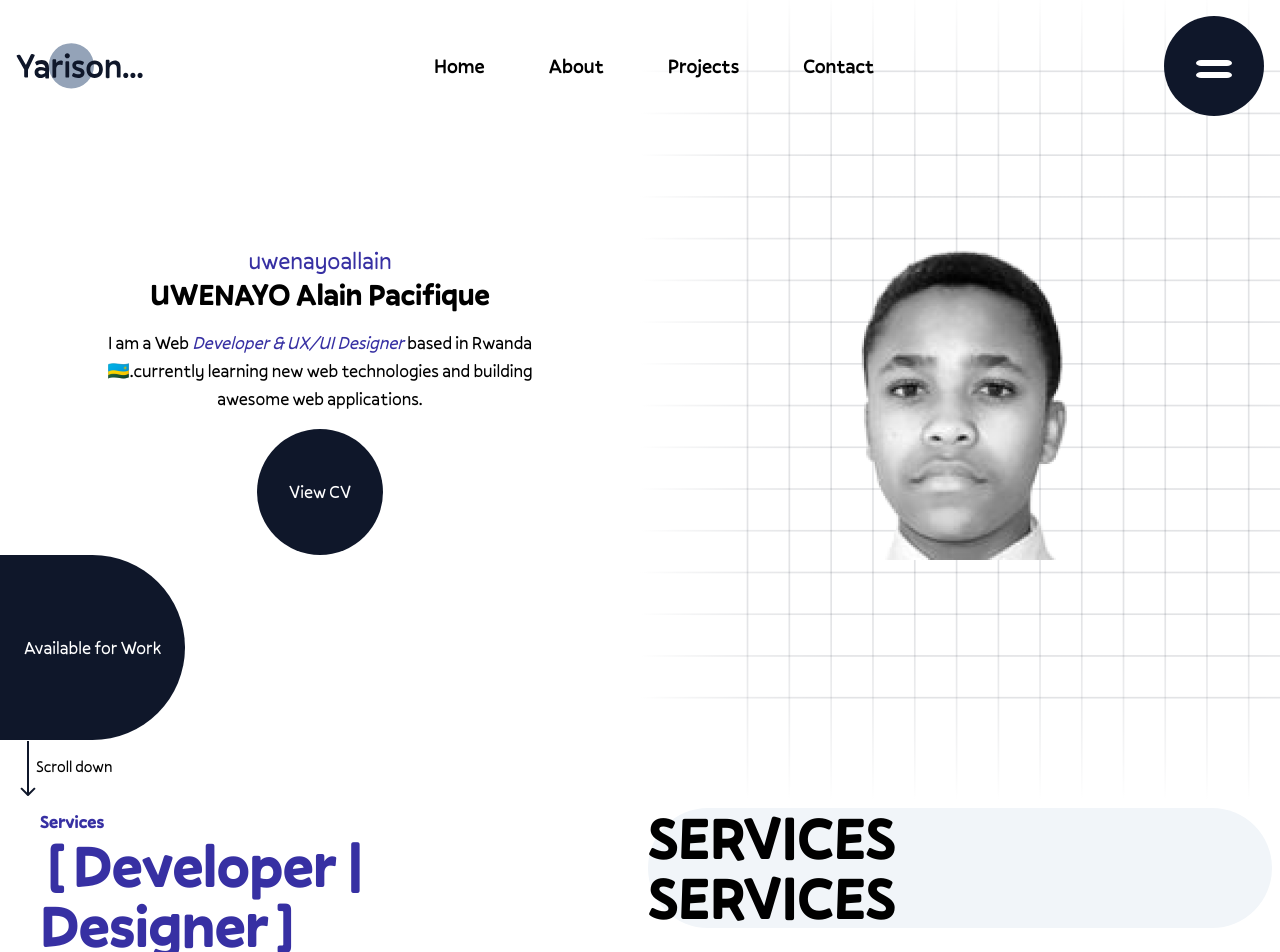
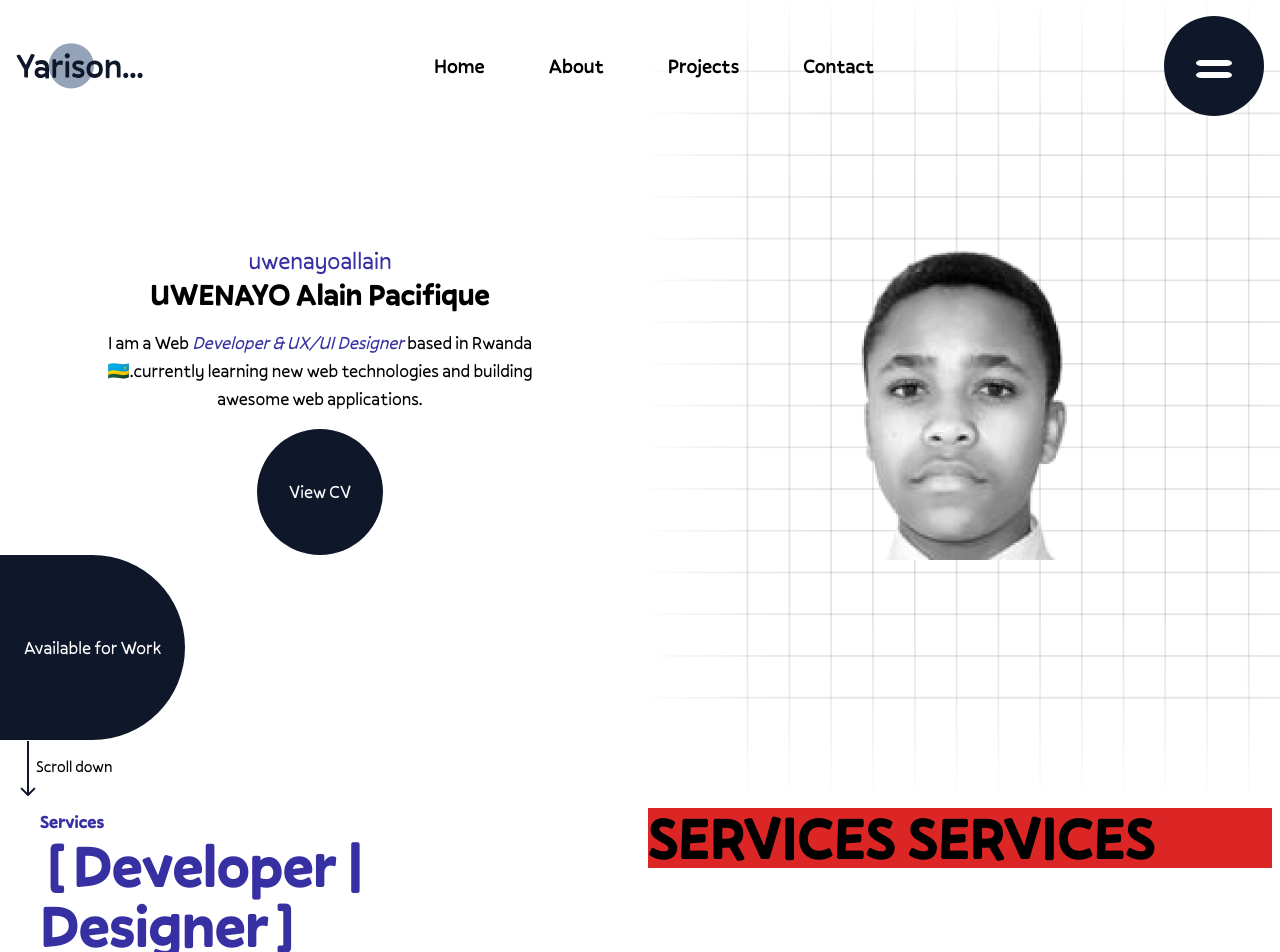
Before and after one commit to uwenayoallain/portifolio, a React (Vite) app: page / in a window 1280 px wide. Shown: the top 952 px of the page. Built offline with nearby package versions, Linux system fonts and the light colour scheme; the HTML template or start-up script is replaced by a standard one.

Commit message:
fix: animations not working

```diff
--- a/package.json
+++ b/package.json
@@ -9,6 +9,7 @@
   },
   "dependencies": {
     "gsap": "^3.10.3",
+    "locomotive-scroll": "^4.1.4",
     "react": "^18.0.0",
     "react-dom": "^18.0.0"
   },
--- a/src/App.tsx
+++ b/src/App.tsx
@@ -14,6 +14,7 @@ function App(): JSX.Element {
   const [isLoading, setLoading] = React.useState(true);
   const container = React.useRef<HTMLDivElement>(null);
   const loader = React.useRef<HTMLDivElement>(null);
+  const marquee = React.useRef<HTMLDivElement>(null);
   /**
    * @function handleLoad, a function to handle the load event
    * @returns {void}
@@ -24,10 +25,18 @@ function App(): JSX.Element {
     }, randomInRange(3000, 5000));
   };
   React.useEffect(() => {
-    window.addEventListener("load", handleLoading);
-    return () => window.removeEventListener("load", handleLoading);
+    gsap.to(marquee.current, {
+      duration: 5,
+      ease: "none",
+      x: "+=500",
+      modifiers: {
+        x: (x) => x % 500,
+      },
+      repeat: -1,
+    });
   }, []);
   React.useEffect(() => {
+    window.addEventListener("load", handleLoading);
     gsap.to(loader.current, {
       width: "100%",
       duration: 5,
@@ -37,7 +46,7 @@ function App(): JSX.Element {
         container.current?.classList.remove("dark");
       },
     });
-    return;
+    return () => window.removeEventListener("load", handleLoading);
   }, []);
   return (
     <div className='app dark' ref={container}>
@@ -157,8 +166,12 @@ function App(): JSX.Element {
                 </h1>
               </div>
               <div className='w-1/2 p-2'>
-                <div className='w-full bg-slate-100 rounded-full'>
-                  <h1 className='text-6xl font-[Pally-Bold]'>SERVICES</h1>
+                <div className='w-full bg-slate-100 rounded-full relative'>
+                  <h1
+                    className='text-6xl font-[Pally-Bold] bg-red-600 w-full absolute left-0'
+                    ref={marquee}>
+                    SERVICES SERVICES
+                  </h1>
                   <h1 className='text-6xl font-[Pally-Bold]'>SERVICES</h1>
                 </div>
               </div>
```
Also changed, not shown: 2 other files (tests, documents, lock files or other folders).
